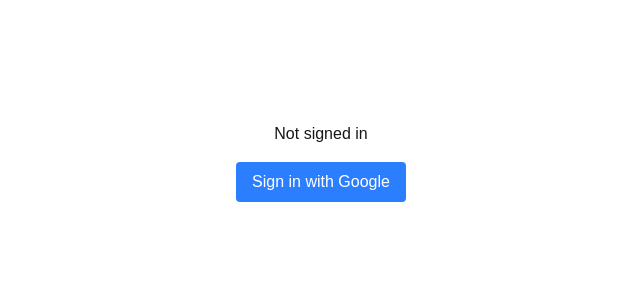
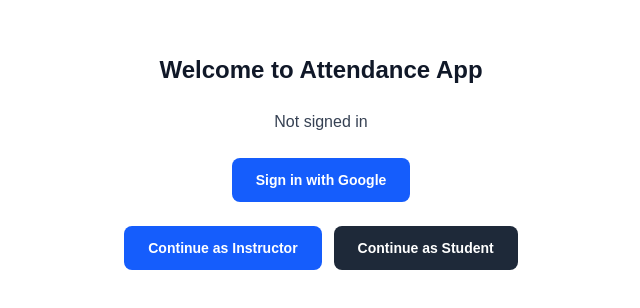
Before and after one commit to mrsinani/attendance-app, a Next.js app: page / in a window 1280 px wide. Shown: the part 238-546 px from the top of the page, without its empty margins (319-959 px from the left). Built offline with nearby package versions, Linux system fonts and the light colour scheme; no server answers.

Commit message:
search bar and instructor view
UI and add buttons

```diff
--- a/app/components/instructor/InstructorDashboardClient.tsx
+++ b/app/components/instructor/InstructorDashboardClient.tsx
@@ -73,10 +73,10 @@
   return (
     <section className="mx-auto max-w-6xl space-y-6 px-4 py-8 sm:px-6">
       <header className="space-y-1">
-        <h1 className="text-2xl font-bold text-gray-900">
+        <h1 className="text-2xl font-bold text-gray-500">
           Instructor Dashboard
         </h1>
-        <p className="text-sm text-gray-600">
+        <p className="text-sm text-gray-700">
           Search students and update attendance records.
         </p>
       </header>
--- a/app/components/instructor/SearchBar.tsx
+++ b/app/components/instructor/SearchBar.tsx
@@ -9,7 +9,7 @@
         type="text"
         placeholder="Search by name or email..."
         onChange={(event) => onSearch(event.target.value)}
-        className="w-full rounded-md border border-gray-300 px-4 py-2 text-sm text-gray-900 placeholder:text-gray-500 focus:border-blue-500 focus:outline-none focus:ring-2 focus:ring-blue-200"
+        className="w-full rounded-md border border-gray-300 bg-white px-4 py-2 text-sm font-medium text-gray-900 placeholder:text-gray-400 focus:border-blue-500 focus:outline-none focus:ring-2 focus:ring-blue-200"
       />
     </div>
   );
--- a/app/page.tsx
+++ b/app/page.tsx
@@ -1,28 +1,59 @@
 "use client";
 
+import Link from "next/link";
 import { useSession, signIn, signOut } from "next-auth/react";
+
+function RoleNavLinks() {
+  return (
+    <div className="flex w-full max-w-md flex-col gap-3 sm:flex-row sm:justify-center">
+      <Link
+        href="/instructor"
+        className="rounded-lg bg-blue-600 px-6 py-3 text-center text-sm font-semibold text-white transition hover:bg-blue-700 focus:outline-none focus:ring-2 focus:ring-blue-500 focus:ring-offset-2"
+      >
+        Continue as Instructor
+      </Link>
+      <Link
+        href="/student"
+        className="rounded-lg bg-gray-800 px-6 py-3 text-center text-sm font-semibold text-white transition hover:bg-gray-900 focus:outline-none focus:ring-2 focus:ring-gray-600 focus:ring-offset-2"
+      >
+        Continue as Student
+      </Link>
+    </div>
+  );
+}
 
 export default function Home() {
   const { data: session, status } = useSession();
 
   if (status === "loading") {
-    return <p>Loading...</p>;
+    return (
+      <div className="flex min-h-screen flex-col items-center justify-center px-4">
+        <p className="text-base font-medium text-gray-900">Loading...</p>
+      </div>
+    );
   }
 
   if (session) {
     return (
-      <div className="flex flex-col items-center justify-center min-h-screen gap-4">
+      <div className="flex min-h-screen flex-col items-center justify-center gap-6 px-4 py-12">
+        <h1 className="text-center text-2xl font-bold text-gray-900">
+          Welcome to Attendance App
+        </h1>
         {session.user?.image && (
           <img
             src={session.user.image}
             alt="Profile"
-            className="w-16 h-16 rounded-full"
+            className="h-16 w-16 rounded-full"
           />
         )}
-        <p>Signed in as {session.user?.email}</p>
+        <p className="text-center text-base text-gray-800">
+          Signed in as {session.user?.email}
+        </p>
+        <RoleNavLinks />
         <button
+          type="button"
           onClick={() => signOut()}
-          className="px-4 py-2 bg-red-500 text-white rounded"
+          className="rounded-lg bg-red-600 px-4 py-2 text-sm font-semibold text-white transition hover:bg-red-700 focus:outline-none focus:ring-2 focus:ring-red-500 focus:ring-offset-2"
         >
           Sign out
         </button>
@@ -31,14 +62,19 @@
   }
 
   return (
-    <div className="flex flex-col items-center justify-center min-h-screen gap-4">
-      <p>Not signed in</p>
+    <div className="flex min-h-screen flex-col items-center justify-center gap-6 px-4 py-12">
+      <h1 className="text-center text-2xl font-bold text-gray-900">
+        Welcome to Attendance App
+      </h1>
+      <p className="text-center text-base text-gray-700">Not signed in</p>
       <button
+        type="button"
         onClick={() => signIn("google")}
-        className="px-4 py-2 bg-blue-500 text-white rounded"
+        className="rounded-lg bg-blue-600 px-6 py-3 text-sm font-semibold text-white transition hover:bg-blue-700 focus:outline-none focus:ring-2 focus:ring-blue-500 focus:ring-offset-2"
       >
         Sign in with Google
       </button>
+      <RoleNavLinks />
     </div>
   );
 }
```
